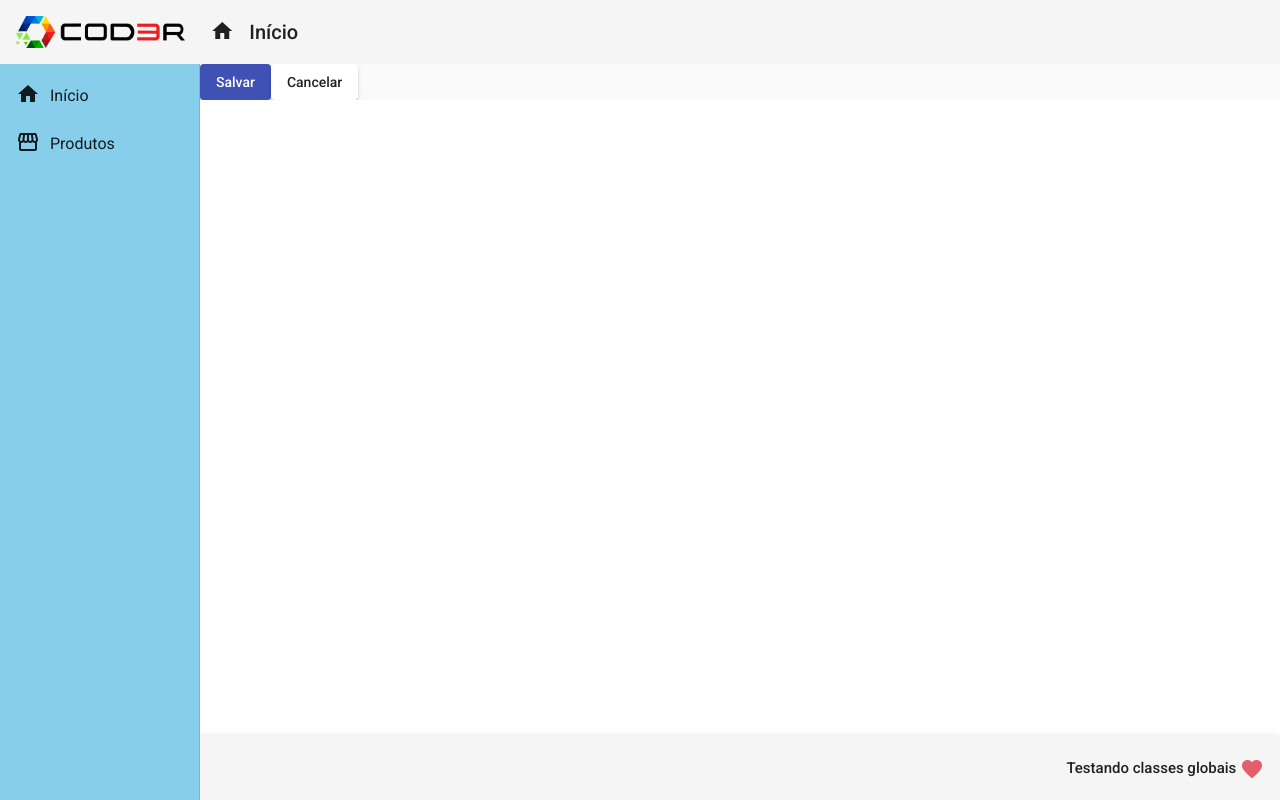
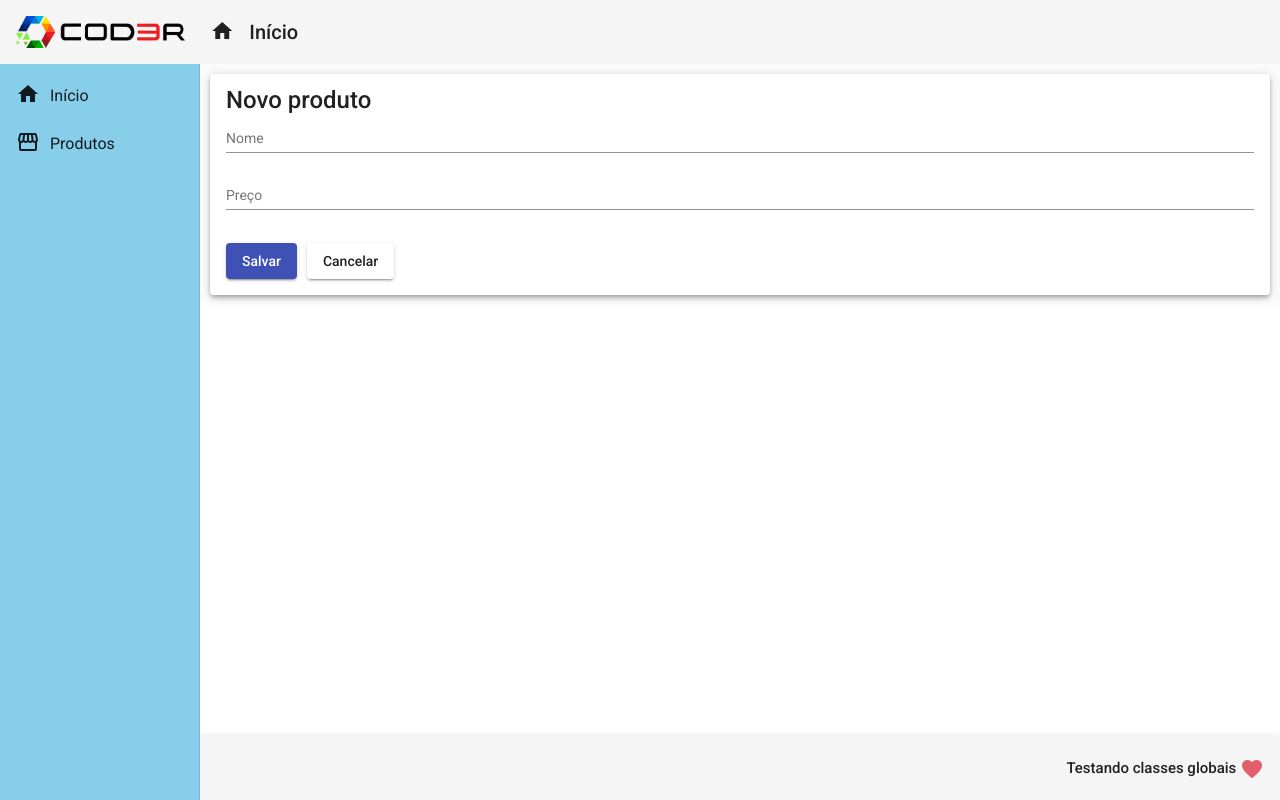
Before and after one commit to RafaelGasparoto/Angular, an Angular app in the folder frontend/: page /products/create in a window 1280 px wide. Built offline with nearby package versions, Linux system fonts and the light colour scheme.

Commit message:
ajuste de desing das views

```diff
--- a/frontend/src/app/components/product/product-create/product-create.component.css
+++ b/frontend/src/app/components/product/product-create/product-create.component.css
@@ -0,0 +1,8 @@
+mat-form-field {
+  display: flex;
+  flex-direction: column;
+}
+
+mat-card > button {
+  margin-right: 10px;
+}
--- a/frontend/src/app/components/product/product-create/product-create.component.html
+++ b/frontend/src/app/components/product/product-create/product-create.component.html
@@ -1,6 +1,19 @@
-<button mat-raised-button (click)="createProduct()" color="primary">
-  Salvar
-</button>
-<button mat-raised-button (click)="cancel()">
-  Cancelar
-</button>
+<mat-card class="mat-elevation-z4" style="margin: 10px;">
+  <mat-card-title>
+    Novo produto
+  </mat-card-title>
+  <mat-card-subtitle>
+    <mat-form-field>
+      <input matInput placeholder="Nome" [(ngModel)]="product.name" name="name">
+    </mat-form-field>
+    <mat-form-field>
+      <input matInput placeholder="Preço" [(ngModel)]="product.price" name="price">
+    </mat-form-field>
+  </mat-card-subtitle>
+  <button mat-raised-button (click)="createProduct()" color="primary">
+    Salvar
+  </button>
+  <button mat-raised-button (click)="cancel()" color="secondary">
+    Cancelar
+  </button>
+</mat-card>
--- a/frontend/src/app/components/product/product-create/product-create.component.ts
+++ b/frontend/src/app/components/product/product-create/product-create.component.ts
@@ -1,6 +1,8 @@
 import { Router } from '@angular/router';
 import { ProductService } from './../product.service'
 import { Component, OnInit } from '@angular/core';
+import { Product } from '../product.model';
+
 
 @Component({
   selector: 'app-product-create',
@@ -8,7 +10,10 @@ import { Component, OnInit } from '@angular/core';
   styleUrls: ['./product-create.component.css']
 })
 export class ProductCreateComponent implements OnInit {
-
+  product: Product = {
+    name: '',
+    price: undefined
+  }
   constructor(private route: Router,
     private productService: ProductService) { }
 
@@ -17,8 +22,9 @@ export class ProductCreateComponent implements OnInit {
 
 
   createProduct(): void {
-    this.productService.createProduct().subscribe(()=> {
+    this.productService.createProduct(this.product).subscribe(()=> {
       this.productService.showMessage('Produto criado com sucesso!!!')
+      this.route.navigate(['/products'])
     })
   }
 
--- a/frontend/src/app/components/product/product.model.ts
+++ b/frontend/src/app/components/product/product.model.ts
@@ -1,5 +1,5 @@
 export interface Product {
   id?: number
   name: string
-  price: number
+  price: number | undefined
 }
--- a/frontend/src/app/components/product/product.service.ts
+++ b/frontend/src/app/components/product/product.service.ts
@@ -8,17 +8,13 @@ import { Observable } from 'rxjs';
   providedIn: 'root'
 })
 export class ProductService {
-   product: Product = {
-    name: 'dsa',
-    price: 10
-  }
 
   url = 'http://localhost:3001/products'
 
   constructor(private snackbar: MatSnackBar, private http: HttpClient) { }
 
-  createProduct(): Observable<Product>{
-    return this.http.post<Product>(this.url, this.product);
+  createProduct(product: Product): Observable<Product>{
+    return this.http.post<Product>(this.url, product);
   }
 
   showMessage(msg: string): void {
--- a/frontend/src/app/views/home/home.component.html
+++ b/frontend/src/app/views/home/home.component.html
@@ -1,4 +1,4 @@
-<mat-card class="home mat-elevation-z4">
+<mat-card class="mat-elevation-z4" style="margin: 10px;">
   <mat-card-title class="title">Bem Vindo!</mat-card-title>
   <mat-card-subtitle class="subtitle">
     Sistema cadastro em Angular
--- a/frontend/src/app/views/product-crud/product-crud.component.css
+++ b/frontend/src/app/views/product-crud/product-crud.component.css
@@ -0,0 +1,3 @@
+mat-card-content > button {
+  margin-right: 10px;
+}
--- a/frontend/src/app/views/product-crud/product-crud.component.html
+++ b/frontend/src/app/views/product-crud/product-crud.component.html
@@ -1,9 +1,10 @@
-
+<mat-card class="mat-elevation-z4" style="margin: 10px;">
+  <mat-card-content>
     <button mat-raised-button (click)="navigateToProductCreate(1)">
       Novo Produto
     </button>
-
-
     <button mat-raised-button (click)="navigateToProductCreate(2)">
       Home
     </button>
+  </mat-card-content>
+</mat-card>
```
Also changed, not shown: frontend/src/app/app.module.ts (+7 -2 lines), 1 other file (tests, documents, lock files or other folders). Lines whose indentation alone changed are shown as unchanged.
